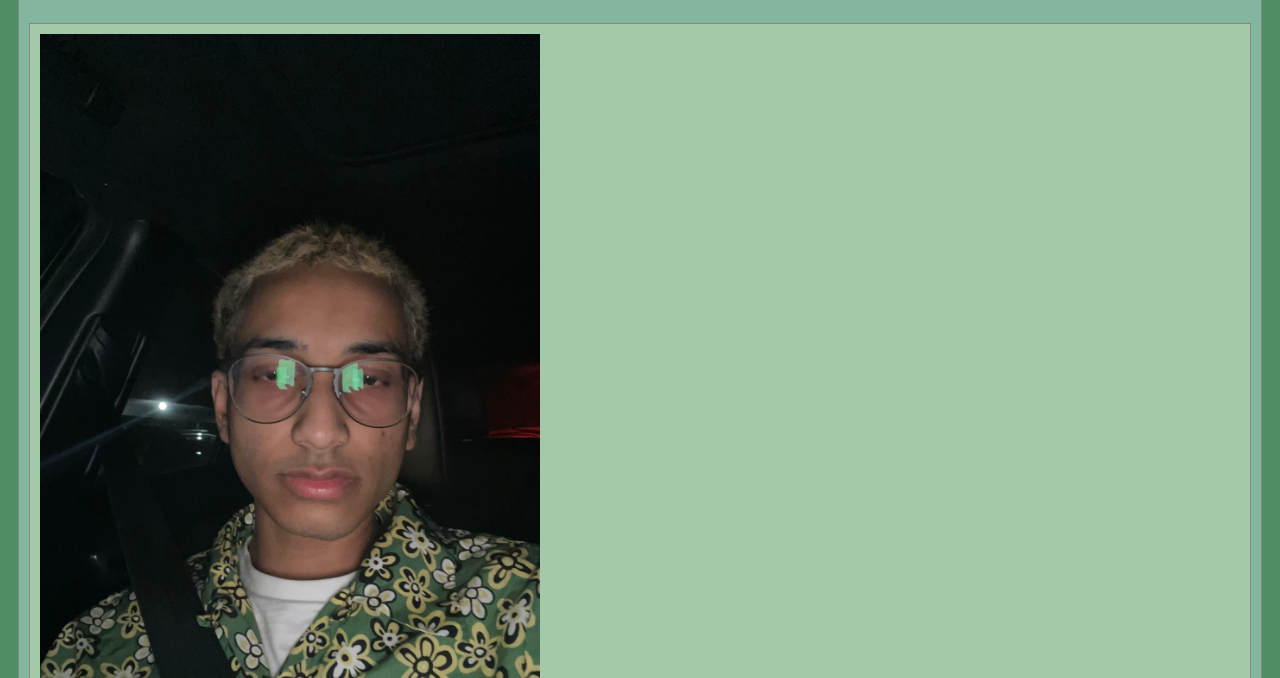
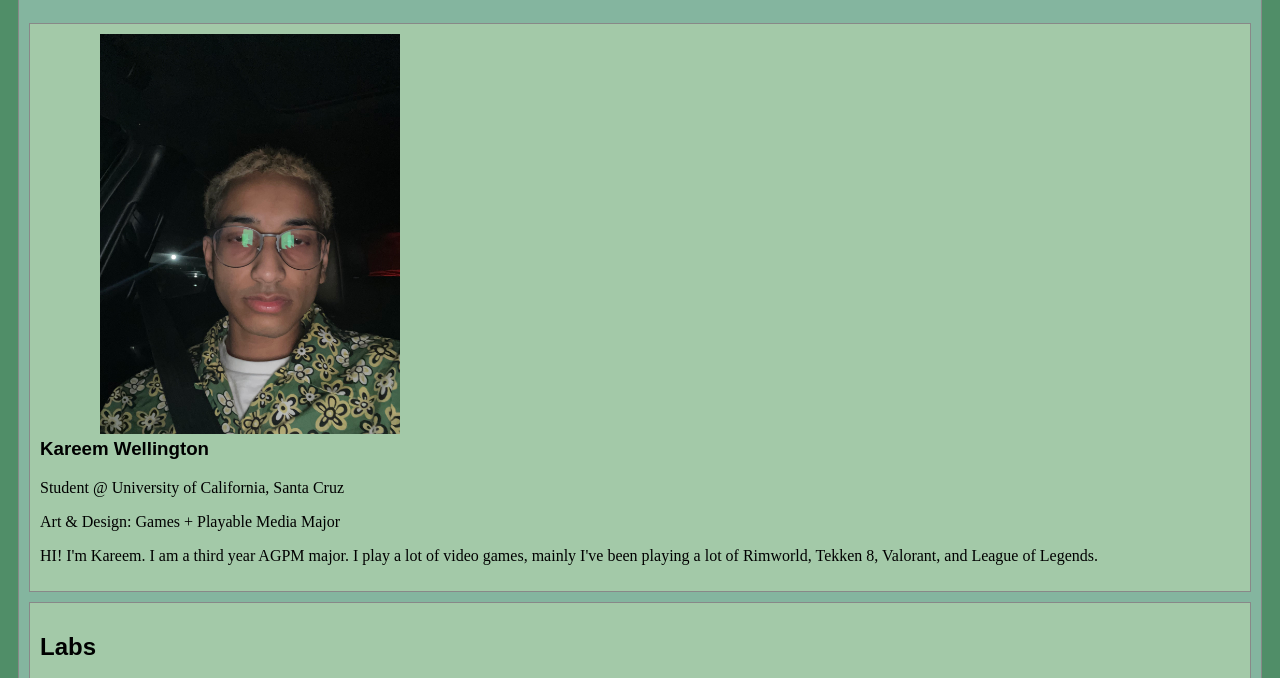
Before and after one commit to Kareemrw/art101, a plain HTML site: page index.html in a window 1280 px wide. Shown: the part 88-766 px from the top of the page. Drawn offline with Linux system fonts and the light colour scheme.

Commit message:
Finished Lab 3 Task X

```diff
--- a/css/homepage.css
+++ b/css/homepage.css
@@ -1,7 +1,7 @@
 /* this css file will only style the homepage of our site */
 
 #my-portrait {
-  width: 500px;
+  width: 300px;
 }
 .assignments-major-section{
   padding: 10px;
--- a/css/site.css
+++ b/css/site.css
@@ -33,4 +33,10 @@ h1 {
   margin-bottom: 10px;
   border: solid 1px #888;
   background-color: #A3C9A8;
+  overflow: auto;
+
 }
+.image{
+  float: right;
+  margin-right: 70%;
+}
--- a/index.html
+++ b/index.html
@@ -19,7 +19,10 @@
 			<h1>Kareem's Homepage</h1>
 			<div class="minor-section">
 					<!-- Note that all filenames use lowercase and no spaces -->
-					<img id="my-portrait" src="./img/selfie.jpg">
+					<div class = "image">
+						<img id="my-portrait" src="./img/selfie.jpg">
+					</div>
+
 					<h3>Kareem Wellington</h3>
 					<p>
 						Student @ University of California, Santa Cruz
@@ -30,8 +33,8 @@
 					<p> HI! I'm Kareem. I am a third year AGPM major. I play a lot of video games, mainly I've been
 						playing a lot of Rimworld, Tekken 8, Valorant, and League of Legends.
 					</p>
+
 			</div>
-
 		</section>
 		<section>
 			<div class="assignments-major-section">
```
